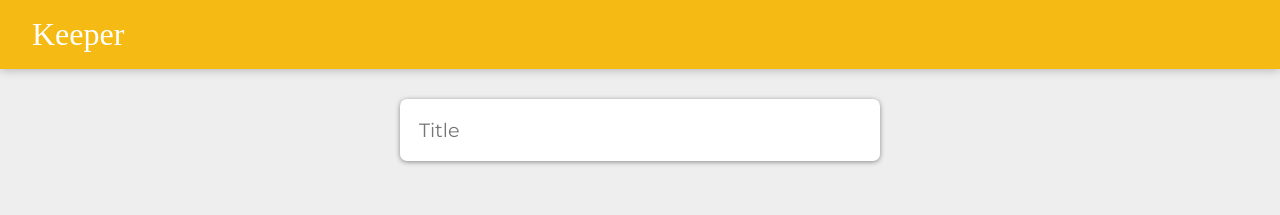
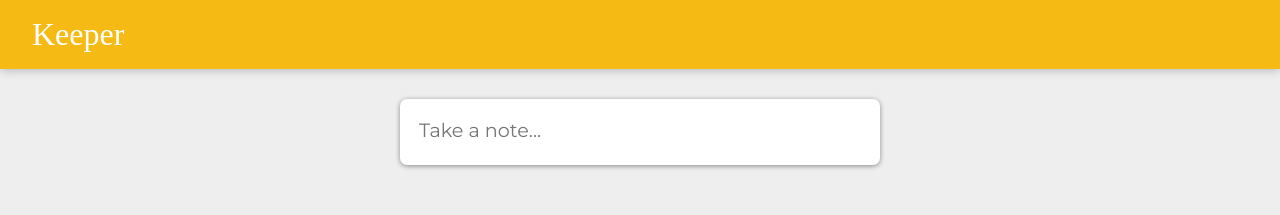
Before and after one commit to Shumaher70/keeper-app, a React (Create React App) app: page / in a window 1280 px wide. Shown: the top 215 px of the page. Built offline with nearby package versions, Linux system fonts and the light colour scheme; a web font is replaced by a local one.

Commit message:
fixed an area in the CreateArea component

```diff
--- a/src/components/CreateArea.jsx
+++ b/src/components/CreateArea.jsx
@@ -35,28 +35,28 @@ function CreateArea(props) {
 
   function heandleInput() {
     setInput(true);
+    console.log(input);
   }
 
   return (
     <div>
       <form className="create-note">
+        {input && (
           <input
-          onClick={heandleInput}
             name="title"
             onChange={handleChange}
             value={note.title}
             placeholder="Title"
           />
-        <Zoom in={input}>
+        )}
         <textarea
-            style={{ display: input === false ? 'none' : null }}
           name="content"
+          onClick={heandleInput}
           onChange={handleChange}
           value={note.content}
           placeholder="Take a note..."
-            rows="3"
+          rows={input === true ? 3 : 1}
         />
-        </Zoom>
 
         <Zoom in={input}>
           <Fab onClick={submitNote}>
```
Lines whose indentation alone changed are shown as unchanged.
